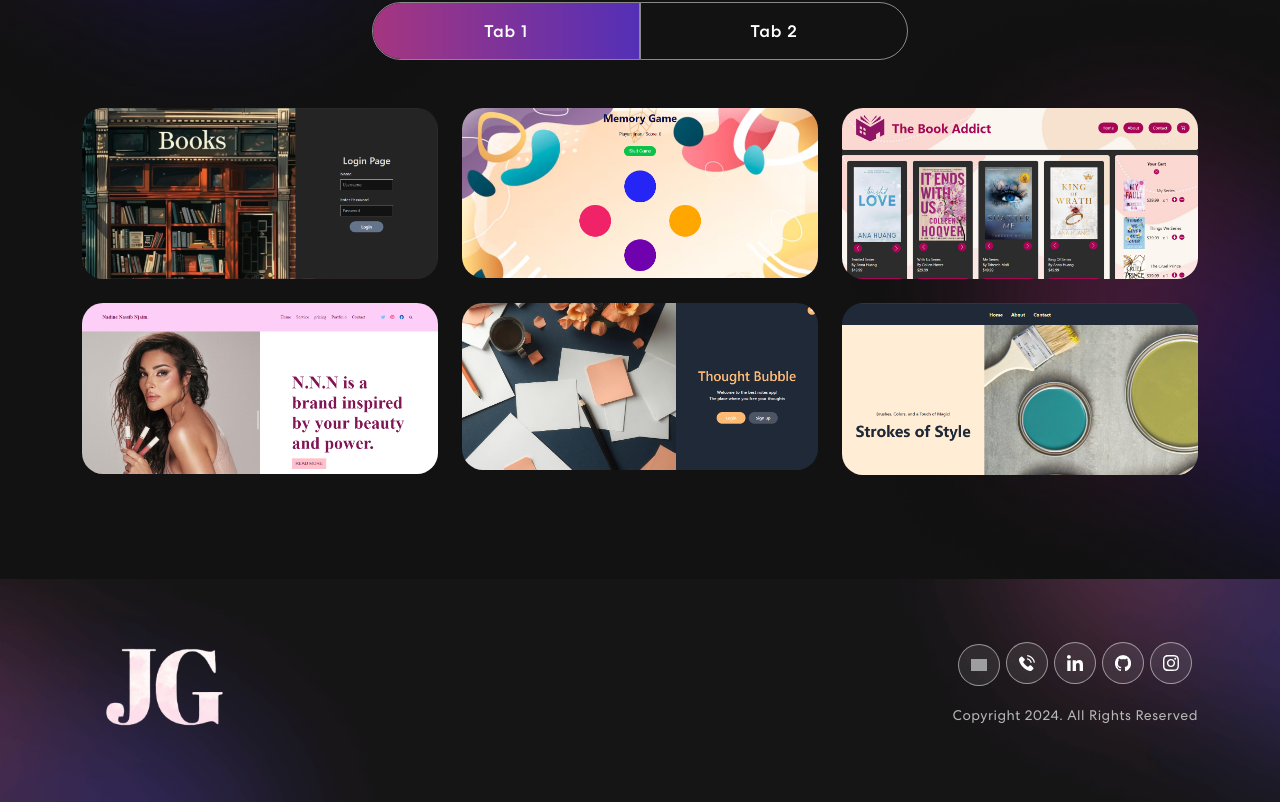
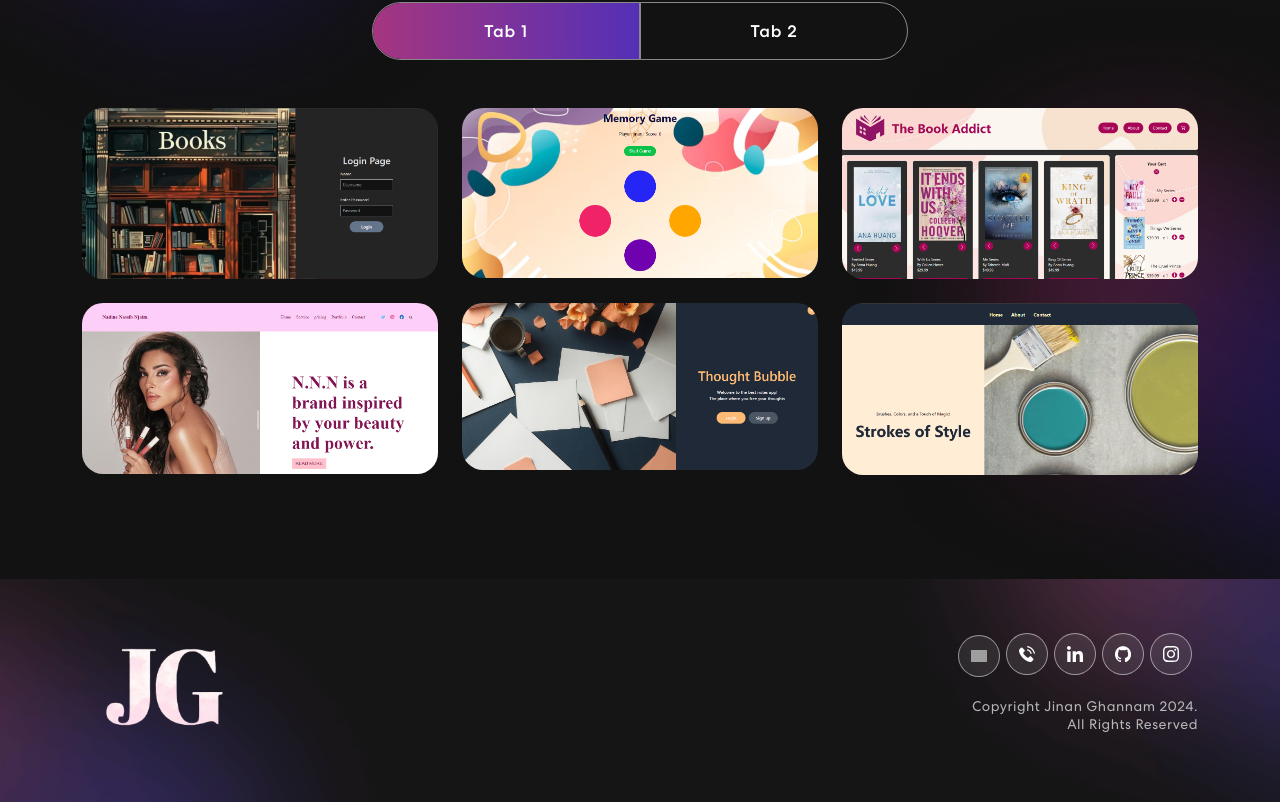
Before and after one commit to jinan14/My-Portfolio, a React (Create React App) app: page / in a window 1280 px wide. Shown: the part 2181-2983 px from the top of the page. Built offline with nearby package versions, Linux system fonts and the light colour scheme; grey boxes are pictures that could not be loaded.

Commit message:
my portfolio

```diff
--- a/src/components/Footer.js
+++ b/src/components/Footer.js
@@ -40,7 +40,7 @@ export const Footer = () => {
               <a href="https://github.com/jinan14"><img src="/github-mark-white.png" alt="github icon image" /></a>
               <a href="https://www.instagram.com/jinan._.ghannam/profilecard/?igsh=MXV3NXM3emd2MTEzag=="><img src={navIcon3} alt="instagram icon image" /></a>
             </div>
-            <p>Copyright 2024. All Rights Reserved</p>
+            <p>Copyright Jinan Ghannam 2024. <br/> All Rights Reserved</p>
           </Col>
         </Row>
       </Container>
--- a/src/components/Projects.js
+++ b/src/components/Projects.js
@@ -37,7 +37,7 @@ export const Projects = () => {
       title: "Thought Bubble",
       description: "Fully functional notes app",
       imgUrl: "/notes-app.png",
-      url: ""
+      url: "https://github.com/jinan14/Notes-app"
     },
     {
       title: "Wall Painting",
@@ -76,7 +76,7 @@ export const Projects = () => {
       title: "Quikshop",
       description: "Fully functional E-Commerce website",
       imgUrl: "/e-com.png",
-      url: ""
+      url: "https://github.com/jinan14/E-Commerce-app"
     },
     {
       title: "Calculator",
```
